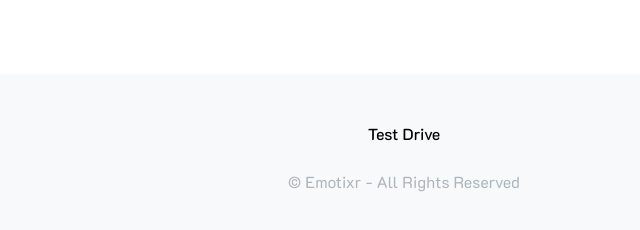
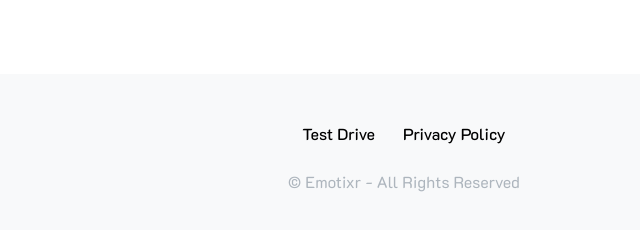
Before and after one commit to brandon-kyle-bailey/emotixr-landing, a plain HTML site: page index.html in a window 1280 px wide. Shown: the part 1968-2198 px from the top of the page, without its empty margins (236-876 px from the left). Drawn offline with nearby package versions, Linux system fonts and the light colour scheme.

Commit message:
add privacy policy link to hp

```diff
--- a/index.html
+++ b/index.html
@@ -163,6 +163,9 @@
               <li class="list-inline-item">
                 <a href="https://twitter.com/brandonkpbailey">Test Drive</a>
               </li>
+              <li class="list-inline-item">
+                <a href="/privacy.html">Privacy Policy</a>
+              </li>
             </ul>
           </div>
         </div>
```
